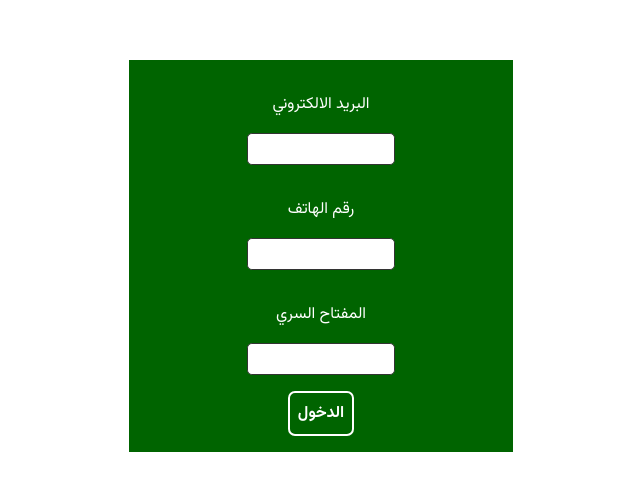
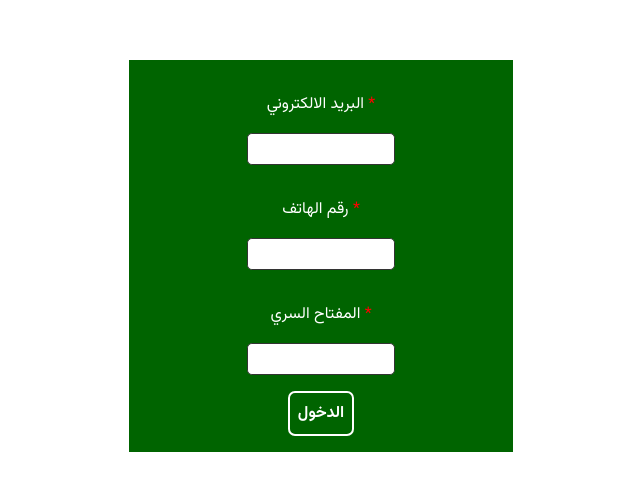
Before and after one commit to Blackzero172/NameForm, a React (Create React App) app in the folder client/: page /form in a window 1280 px wide. Shown: the part 146-636 px from the top of the page, without its empty margins (319-959 px from the left). Built offline with nearby package versions, Linux system fonts and the light colour scheme.

Commit message:
Added Required star

```diff
--- a/client/src/components/CustomInput/CustomInput.components.jsx
+++ b/client/src/components/CustomInput/CustomInput.components.jsx
@@ -15,7 +15,13 @@ const CustomInput = ({
 }) => {
 	return (
 		<div className="input-container flex-column flex-items">
-			<label htmlFor={name}>{label}</label>
+			{!required ? (
+				<label htmlFor={name}>{label}</label>
+			) : (
+				<label htmlFor={name}>
+					{label} <span className="red">*</span>
+				</label>
+			)}
 			<input
 				onBlur={onBlur}
 				type={type}
```
